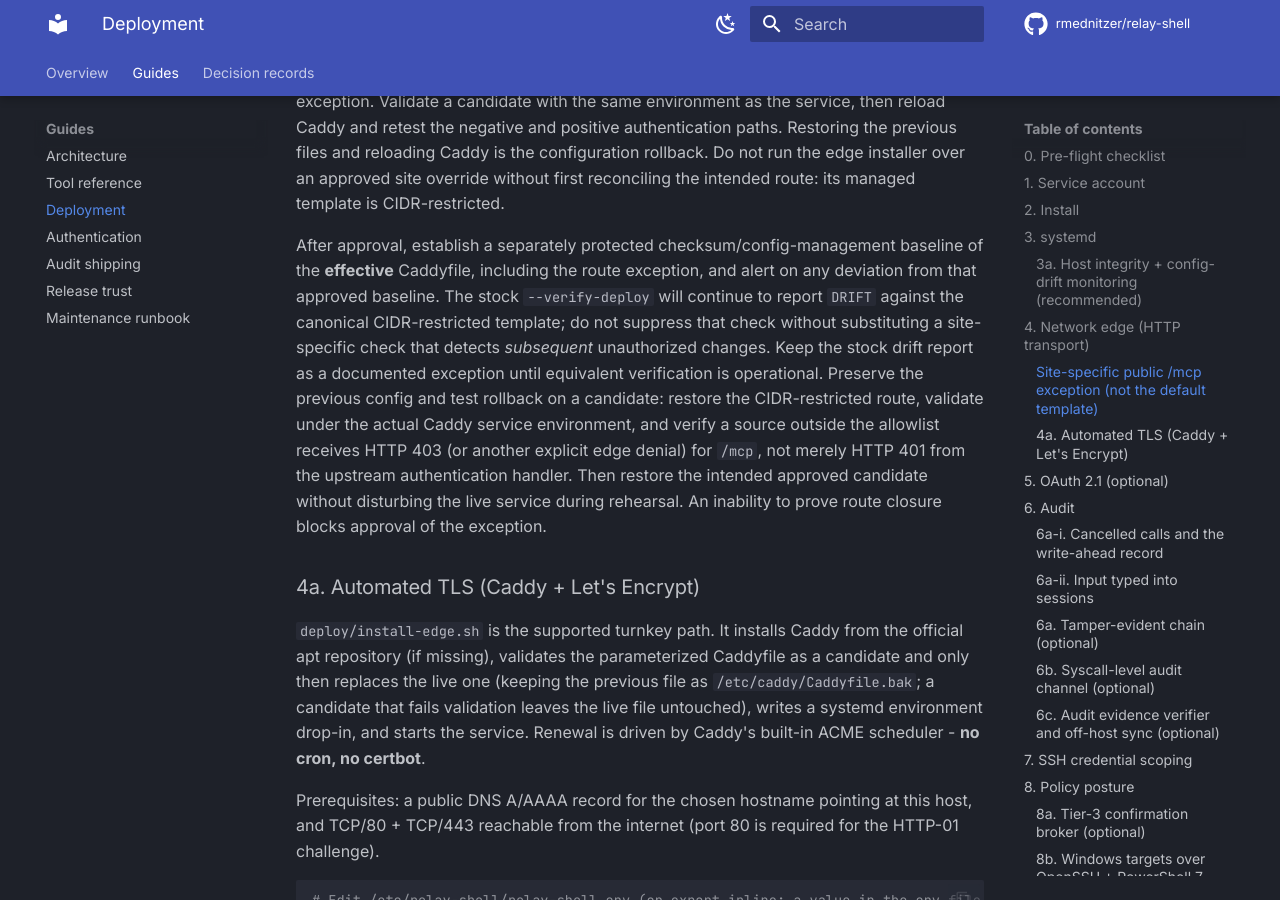
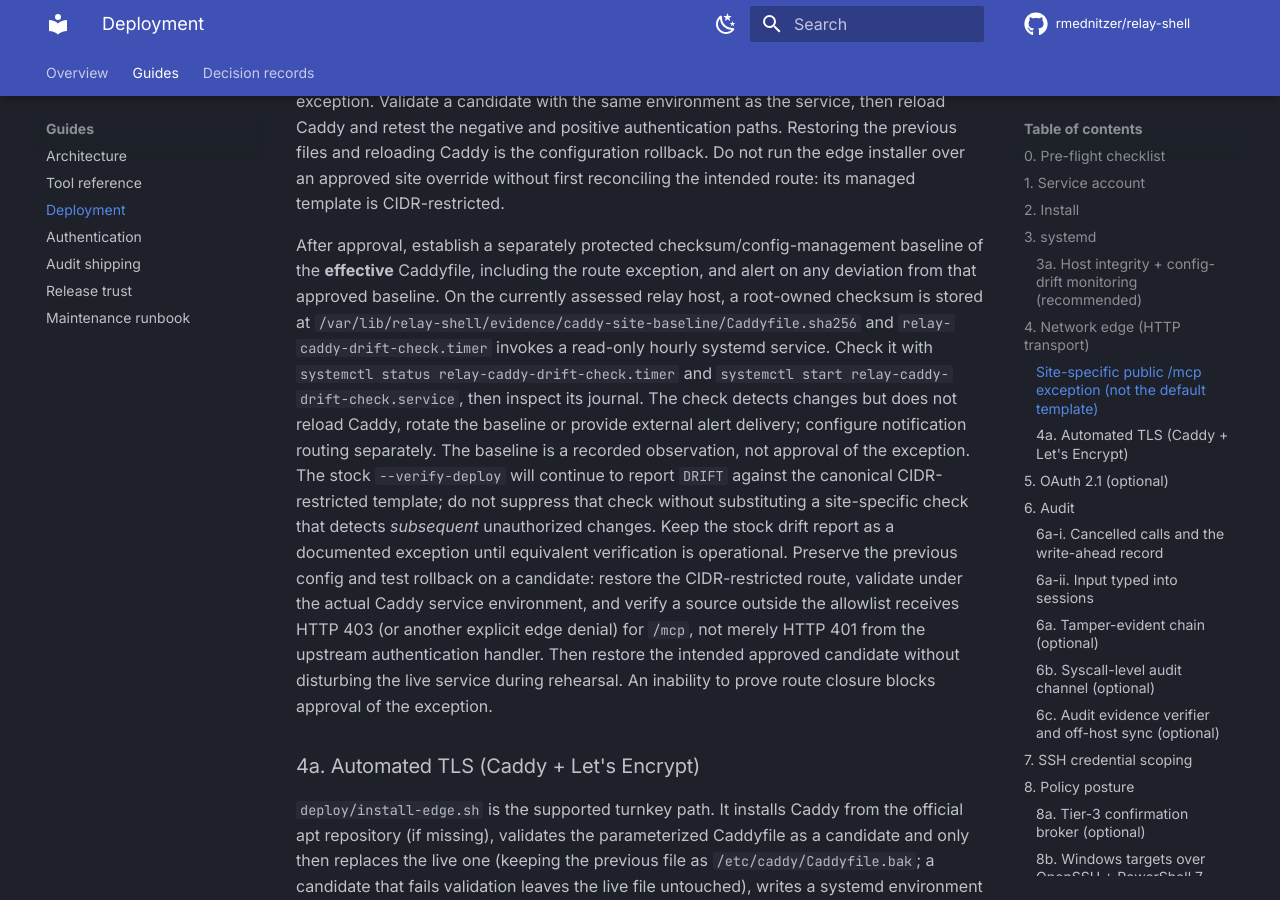
Before and after one commit to rmednitzer/relay-shell, an MkDocs documentation site: the page built from docs/deployment.md, in a window 1280 px wide and 900 px high, scrolled down 5250 px. Built offline with MkDocs 1.6.1 and Material for MkDocs 9.7.7, drawn with Linux system fonts in a browser that asks for light colours; comment, search, counter and statistics services are not loaded.

Commit message:
docs(edge): record deployed read-only drift timer

```diff
--- a/docs/deployment.md
+++ b/docs/deployment.md
@@ -235,7 +235,15 @@ reconciling the intended route: its managed template is CIDR-restricted.
 
 After approval, establish a separately protected checksum/config-management
 baseline of the **effective** Caddyfile, including the route exception, and
-alert on any deviation from that approved baseline. The stock
+alert on any deviation from that approved baseline. On the currently assessed
+relay host, a root-owned checksum is stored at
+`/var/lib/relay-shell/evidence/caddy-site-baseline/Caddyfile.sha256` and
+`relay-caddy-drift-check.timer` invokes a read-only hourly systemd service.
+Check it with `systemctl status relay-caddy-drift-check.timer` and
+`systemctl start relay-caddy-drift-check.service`, then inspect its journal.
+The check detects changes but does not reload Caddy, rotate the baseline or
+provide external alert delivery; configure notification routing separately.
+The baseline is a recorded observation, not approval of the exception. The stock
 `--verify-deploy` will continue to report `DRIFT` against the canonical
 CIDR-restricted template; do not suppress that check without substituting a
 site-specific check that detects *subsequent* unauthorized changes. Keep the
```
